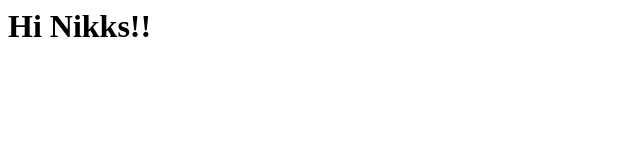
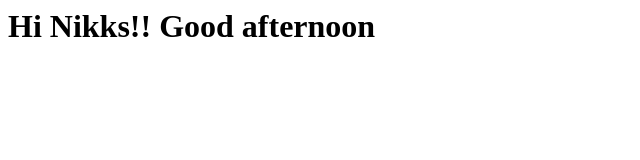
Before and after one commit to SNikhil786/demo-git-jenkins, a plain HTML site: page index.html in a window 1280 px wide. Shown: the whole page, without its empty margins (0-640 px from the left). Drawn offline with Linux system fonts and the light colour scheme.

Commit message:
Update index.html

```diff
--- a/index.html
+++ b/index.html
@@ -1,5 +1,5 @@
 <html>
   <body>
-    <h1> Hi Nikks!! </h1>
+    <h1> Hi Nikks!! Good afternoon</h1>
   </body>
 </html>
```
